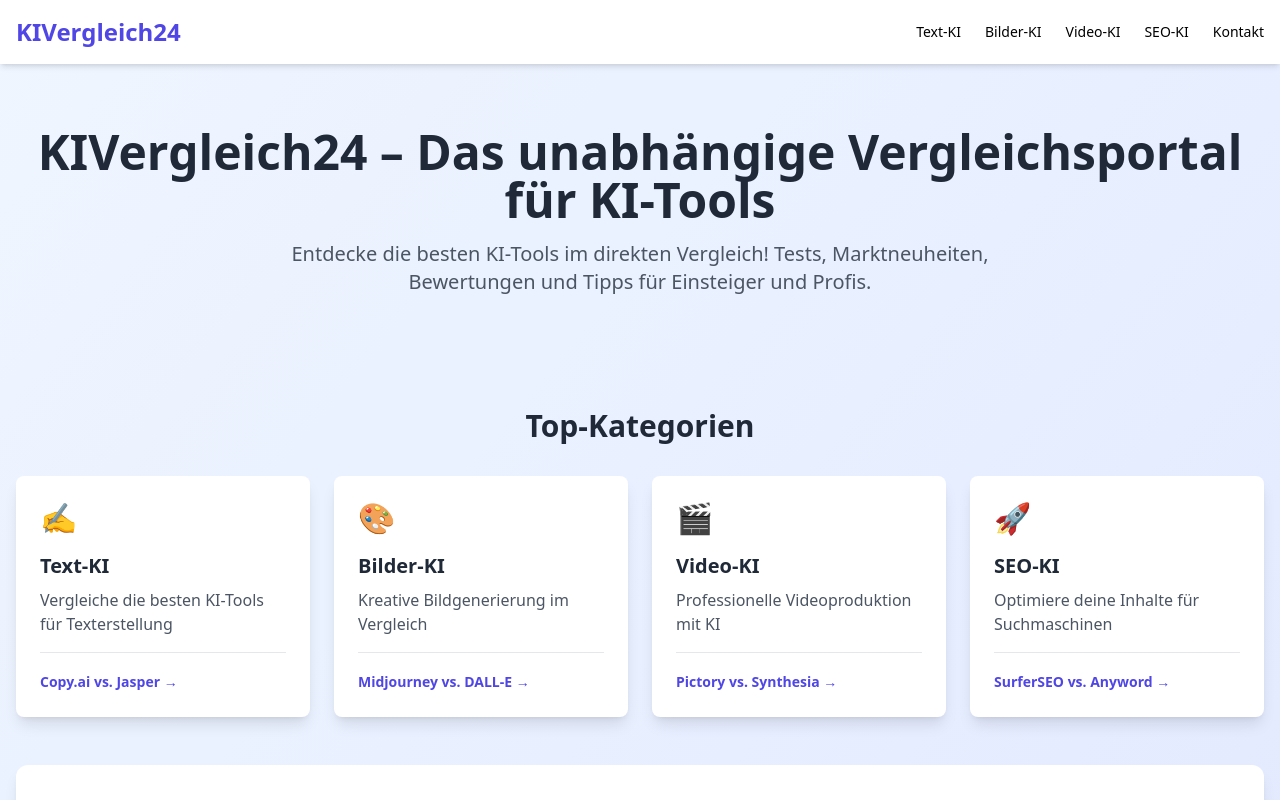
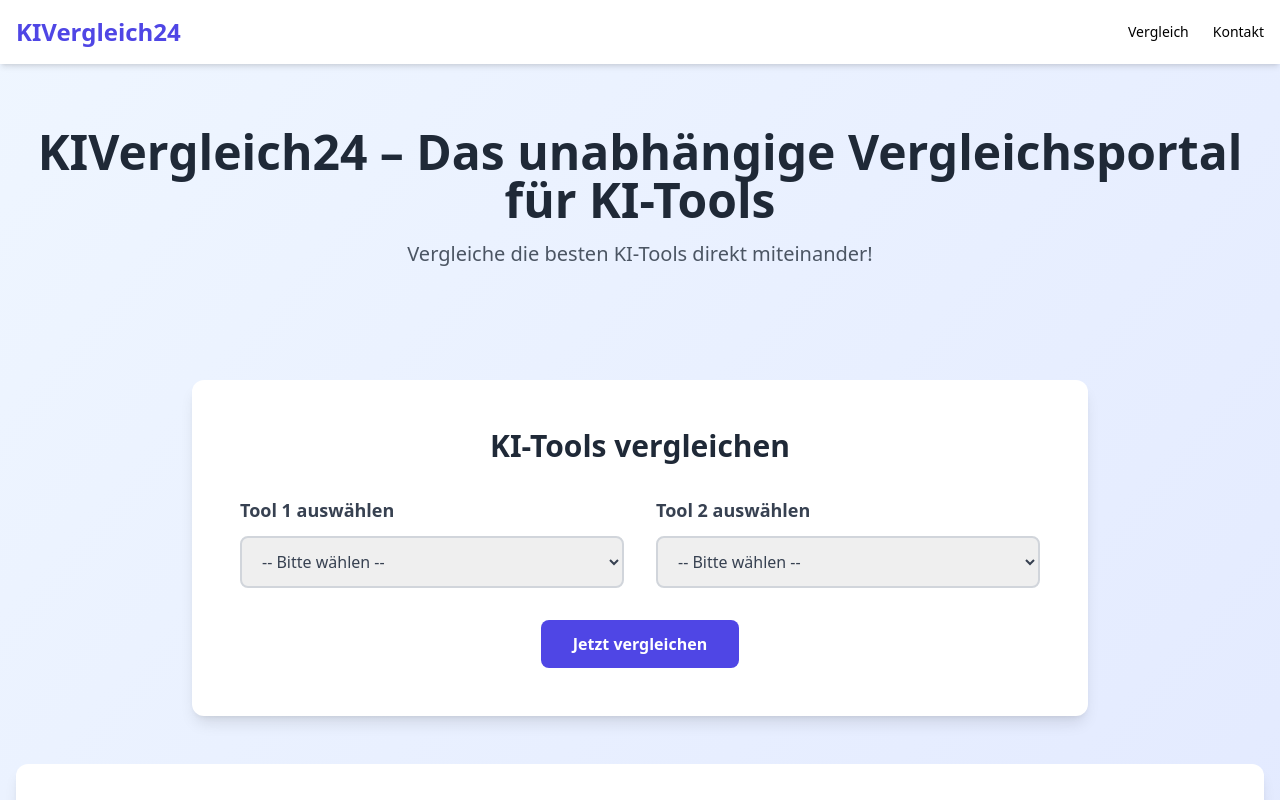
Before and after one commit to jokerhassan/kivergleich-portal, a Next.js app: page / in a window 1280 px wide. Shown: the top 800 px of the page. Built offline with nearby package versions, Linux system fonts and the light colour scheme.

Commit message:
Update page.tsx

```diff
--- a/app/page.tsx
+++ b/app/page.tsx
@@ -1,4 +1,56 @@
+'use client'
+
+import { useState } from 'react'
+
+const AI_TOOLS = [
+  'Copy.ai',
+  'Jasper',
+  'Midjourney',
+  'DALL-E',
+  'Pictory',
+  'Synthesia',
+  'SurferSEO',
+  'Anyword',
+  'ChatGPT',
+  'Claude',
+  'Grammarly',
+  'Writesonic'
+]
+
 export default function Home() {
+  const [tool1, setTool1] = useState('')
+  const [tool2, setTool2] = useState('')
+  const [comparisonResult, setComparisonResult] = useState(null)
+  const [loading, setLoading] = useState(false)
+
+  const handleCompare = async () => {
+    if (!tool1 || !tool2) {
+      alert('Bitte wähle beide KI-Tools aus')
+      return
+    }
+
+    if (tool1 === tool2) {
+      alert('Bitte wähle zwei verschiedene Tools aus')
+      return
+    }
+
+    setLoading(true)
+    try {
+      const response = await fetch('/api/compare', {
+        method: 'POST',
+        headers: { 'Content-Type': 'application/json' },
+        body: JSON.stringify({ tool1, tool2 })
+      })
+      const data = await response.json()
+      setComparisonResult(data)
+    } catch (error) {
+      console.error('Error:', error)
+      alert('Ein Fehler ist aufgetreten')
+    } finally {
+      setLoading(false)
+    }
+  }
+
   return (
     <div className="min-h-screen flex flex-col bg-gradient-to-br from-blue-50 to-indigo-100">
       {/* Navigation */}
@@ -7,79 +59,97 @@ export default function Home() {
           <div className="flex justify-between items-center">
             <h1 className="text-2xl font-bold text-indigo-600">KIVergleich24</h1>
             <ul className="flex gap-6 text-sm font-medium">
-              <li><a href="#text-ki" className="hover:text-indigo-600 transition">Text-KI</a></li>
-              <li><a href="#bilder-ki" className="hover:text-indigo-600 transition">Bilder-KI</a></li>
-              <li><a href="#video-ki" className="hover:text-indigo-600 transition">Video-KI</a></li>
-              <li><a href="#seo-ki" className="hover:text-indigo-600 transition">SEO-KI</a></li>
-              <li><a href="#kontakt" className="hover:text-indigo-600 transition">Kontakt</a></li>
+              <li><a className="hover:text-indigo-600 transition" href="#vergleich">Vergleich</a></li>
+              <li><a className="hover:text-indigo-600 transition" href="#kontakt">Kontakt</a></li>
             </ul>
           </div>
         </div>
       </nav>
+
       {/* Hero Section */}
       <header className="container mx-auto px-4 py-16 text-center">
         <h1 className="text-4xl md:text-5xl font-bold text-gray-800 mb-4">
           KIVergleich24 – Das unabhängige Vergleichsportal für KI-Tools
         </h1>
         <p className="text-lg md:text-xl text-gray-600 max-w-3xl mx-auto">
-          Entdecke die besten KI-Tools im direkten Vergleich!
-          Tests, Marktneuheiten, Bewertungen und Tipps für Einsteiger und Profis.
+          Vergleiche die besten KI-Tools direkt miteinander!
         </p>
       </header>
-      {/* Main Content */}
-      <main className="container mx-auto px-4 py-12 flex-grow">
-        <section className="mb-12">
-          <h2 className="text-3xl font-bold text-gray-800 mb-8 text-center">Top-Kategorien</h2>
 
-          <div className="grid md:grid-cols-2 lg:grid-cols-4 gap-6">
-            {/* Text-KI Card */}
-            <div className="bg-white rounded-lg shadow-lg p-6 hover:shadow-xl transition transform hover:-translate-y-1" id="text-ki">
-              <div className="text-3xl mb-4">✍️</div>
-              <h3 className="text-xl font-bold text-gray-800 mb-2">Text-KI</h3>
-              <p className="text-gray-600 mb-4">Vergleiche die besten KI-Tools für Texterstellung</p>
-              <div className="border-t pt-4">
-                <a className="text-sm font-semibold text-indigo-600 hover:text-indigo-800 hover:underline" href="/vergleich-copyai-vs-jasper">
-                  Copy.ai vs. Jasper →
-                </a>
+      {/* Main Content - Comparison Tool */}
+      <main className="container mx-auto px-4 py-12 flex-grow" id="vergleich">
+        <section className="bg-white rounded-xl shadow-lg p-8 md:p-12 max-w-4xl mx-auto">
+          <h2 className="text-3xl font-bold text-gray-800 mb-8 text-center">
+            KI-Tools vergleichen
+          </h2>
+
+          <div className="grid md:grid-cols-2 gap-8 mb-8">
+            {/* Tool 1 Dropdown */}
+            <div>
+              <label className="block text-lg font-semibold text-gray-700 mb-3">
+                Tool 1 auswählen
+              </label>
+              <select
+                value={tool1}
+                onChange={(e) => setTool1(e.target.value)}
+                className="w-full px-4 py-3 border-2 border-gray-300 rounded-lg focus:outline-none focus:border-indigo-500 text-gray-700"
+              >
+                <option value="">-- Bitte wählen --</option>
+                {AI_TOOLS.map((tool) => (
+                  <option key={tool} value={tool}>
+                    {tool}
+                  </option>
+                ))}
+              </select>
+            </div>
+
+            {/* Tool 2 Dropdown */}
+            <div>
+              <label className="block text-lg font-semibold text-gray-700 mb-3">
+                Tool 2 auswählen
+              </label>
+              <select
+                value={tool2}
+                onChange={(e) => setTool2(e.target.value)}
+                className="w-full px-4 py-3 border-2 border-gray-300 rounded-lg focus:outline-none focus:border-indigo-500 text-gray-700"
+              >
+                <option value="">-- Bitte wählen --</option>
+                {AI_TOOLS.map((tool) => (
+                  <option key={tool} value={tool}>
+                    {tool}
+                  </option>
+                ))}
+              </select>
+            </div>
+          </div>
+
+          <div className="text-center">
+            <button
+              onClick={handleCompare}
+              disabled={loading}
+              className="bg-indigo-600 text-white px-8 py-3 rounded-lg font-semibold hover:bg-indigo-700 transition disabled:bg-gray-400 disabled:cursor-not-allowed"
+            >
+              {loading ? 'Vergleiche...' : 'Jetzt vergleichen'}
+            </button>
+          </div>
+
+          {/* Comparison Results */}
+          {comparisonResult && (
+            <div className="mt-12 space-y-6">
+              <div className="border-t pt-8">
+                <h3 className="text-2xl font-bold text-gray-800 mb-6">
+                  Vergleichsergebnis: {tool1} vs. {tool2}
+                </h3>
+                <div className="prose max-w-none text-gray-700">
+                  <p>{comparisonResult.comparison || comparisonResult.message}</p>
+                </div>
               </div>
             </div>
-            {/* Bilder-KI Card */}
-            <div className="bg-white rounded-lg shadow-lg p-6 hover:shadow-xl transition transform hover:-translate-y-1" id="bilder-ki">
-              <div className="text-3xl mb-4">🎨</div>
-              <h3 className="text-xl font-bold text-gray-800 mb-2">Bilder-KI</h3>
-              <p className="text-gray-600 mb-4">Kreative Bildgenerierung im Vergleich</p>
-              <div className="border-t pt-4">
-                <a className="text-sm font-semibold text-indigo-600 hover:text-indigo-800 hover:underline" href="/vergleich-midjourney-vs-dalle">
-                  Midjourney vs. DALL-E →
-                </a>
-              </div>
-            </div>
-            {/* Video-KI Card */}
-            <div className="bg-white rounded-lg shadow-lg p-6 hover:shadow-xl transition transform hover:-translate-y-1" id="video-ki">
-              <div className="text-3xl mb-4">🎬</div>
-              <h3 className="text-xl font-bold text-gray-800 mb-2">Video-KI</h3>
-              <p className="text-gray-600 mb-4">Professionelle Videoproduktion mit KI</p>
-              <div className="border-t pt-4">
-                <a className="text-sm font-semibold text-indigo-600 hover:text-indigo-800 hover:underline" href="/vergleich-pictory-vs-synthesia">
-                  Pictory vs. Synthesia →
-                </a>
-              </div>
-            </div>
-            {/* SEO-KI Card */}
-            <div className="bg-white rounded-lg shadow-lg p-6 hover:shadow-xl transition transform hover:-translate-y-1" id="seo-ki">
-              <div className="text-3xl mb-4">🚀</div>
-              <h3 className="text-xl font-bold text-gray-800 mb-2">SEO-KI</h3>
-              <p className="text-gray-600 mb-4">Optimiere deine Inhalte für Suchmaschinen</p>
-              <div className="border-t pt-4">
-                <a className="text-sm font-semibold text-indigo-600 hover:text-indigo-800 hover:underline" href="/vergleich-surferseo-vs-anyword">
-                  SurferSEO vs. Anyword →
-                </a>
-              </div>
-            </div>
-          </div>
+          )}
         </section>
+
         {/* Mission Section */}
-        <section className="bg-white rounded-xl shadow-lg p-8 md:p-12 text-center">
+        <section className="bg-white rounded-xl shadow-lg p-8 md:p-12 text-center mt-12">
           <h2 className="text-3xl font-bold text-gray-800 mb-4">Unsere Mission</h2>
           <p className="text-lg text-gray-600 max-w-2xl mx-auto">
             Transparenz, Vergleich und Nutzerbewertungen – für bessere KI-Entscheidungen!
@@ -100,6 +170,7 @@ export default function Home() {
           </div>
         </section>
       </main>
+
       {/* Footer */}
       <footer className="bg-gray-800 text-white mt-16" id="kontakt">
         <div className="container mx-auto px-4 py-12">
@@ -109,12 +180,10 @@ export default function Home() {
               <p className="text-gray-400">Das unabhängige Vergleichsportal für KI-Tools</p>
             </div>
             <div>
-              <h4 className="font-semibold mb-4">Kategorien</h4>
+              <h4 className="font-semibold mb-4">Schnellzugriff</h4>
               <ul className="space-y-2 text-gray-400">
-                <li><a className="hover:text-white transition" href="#text-ki">Text-KI</a></li>
-                <li><a className="hover:text-white transition" href="#bilder-ki">Bilder-KI</a></li>
-                <li><a className="hover:text-white transition" href="#video-ki">Video-KI</a></li>
-                <li><a className="hover:text-white transition" href="#seo-ki">SEO-KI</a></li>
+                <li><a className="hover:text-white transition" href="#vergleich">KI-Vergleich</a></li>
+                <li><a className="hover:text-white transition" href="#kontakt">Kontakt</a></li>
               </ul>
             </div>
             <div>
```
